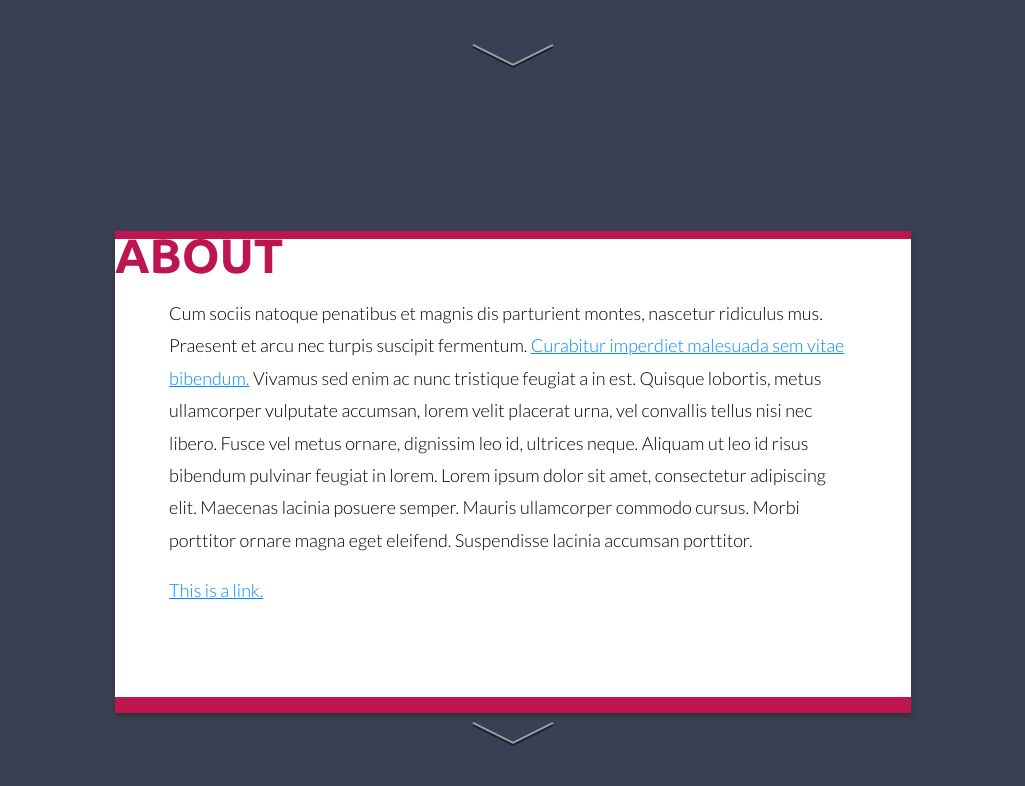
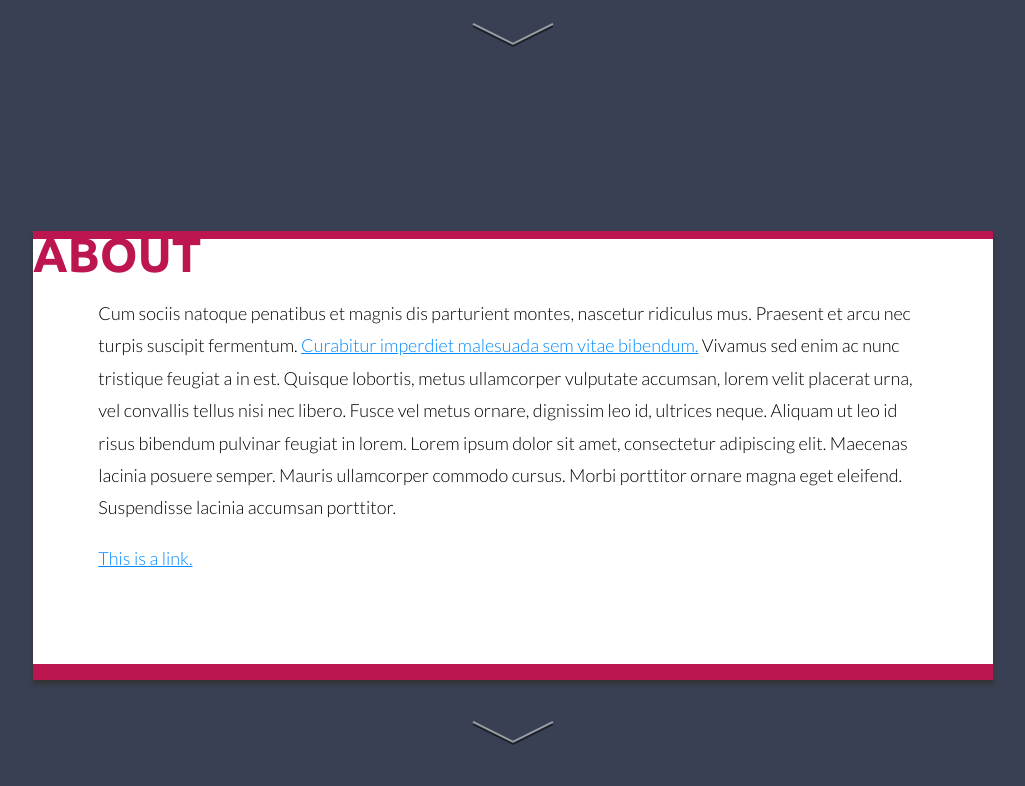
Before and after one commit to pixelador/portfolio, a plain HTML site: page template.html in a window 1280 px wide. Shown: the part 649-1435 px from the top of the page, without its empty margins (127-1152 px from the left). Drawn offline with nearby package versions, Linux system fonts and the light colour scheme.

Commit message:
Adjusts widths/heights

```diff
--- a/css/main.css
+++ b/css/main.css
@@ -67,8 +67,8 @@ header .blurb a {
   color: #fff;
 }
 section {
-  padding: 5em 2em;
-  max-width: 860px;
+  padding: 5em 2em 0;
+  /*max-width: 860px;*/
   margin: 0 auto;
 }
 section .box {
@@ -84,7 +84,7 @@ section .box {
 }
 section .box .title {
   position: absolute;
-  top: 0px;
+  top: -1px;
   left: 0px;
   margin: 0;
   padding: 0;
@@ -226,7 +226,7 @@ nav .nav li a {
 }
 .down-arrow {
   width: 100px;
-  margin: 0em auto;
+  margin: 2em auto 0em;
 }
 @media only screen and (min-width: 33.75em) {
   nav {
@@ -238,8 +238,6 @@ nav .nav li a {
   header {
     padding: 25vh 1em 1em;
     margin: 0 auto;
-    width: 100vw;
-    height: 100vh;
   }
   header .logo {
     max-width: 15em;
@@ -252,12 +250,28 @@ nav .nav li a {
     left: auto;
     right: 13%;
   }
+  header,
+  section {
+    width: 100vw;
+    height: auto;
+  }
   section .box .title {
     font-size: 3em;
   }
 }
-
-@media only screen and (min-width: 60em) {
+@media only screen and (min-width: 45em) and (orientation: portrait) {
+  header,
+  section {
+    width: 100vw;
+    height: 100vh;
+  }
+}
+@media only screen and (min-width: 60em) { /* 960px */
+  header,
+  section {
+    width: 80vw;
+    height: 100vh;
+  }
   nav {
     right: 7%;
   }
```
